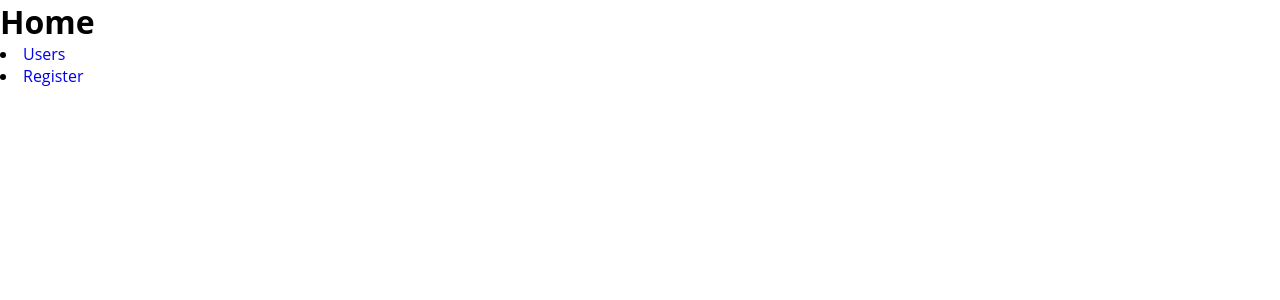
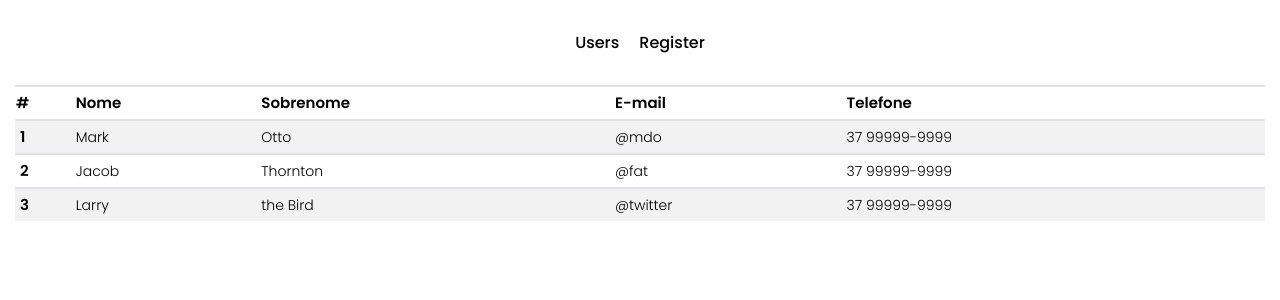
Before and after one commit to michelluiss/listing-users-vue, a Vue app: page / in a window 1280 px wide. Shown: the top 300 px of the page. Built offline with nearby package versions, Linux system fonts and the light colour scheme.

Commit message:
layout e estilo de listagem de usuários

```diff
--- a/src/App.vue
+++ b/src/App.vue
@@ -13,6 +13,6 @@ export default {
 </script>
 
 <style lang="scss">
-@import url('https://fonts.googleapis.com/css2?family=Lato:ital,wght@0,300;0,400;0,700;1,300;1,400;1,700&display=swap');
+@import url('https://fonts.googleapis.com/css2?family=Poppins:ital,wght@0,300;0,400;0,500;0,600;1,300;1,400;1,500;1,600&display=swap');
 @import "./assets/sass/style.scss";
 </style>
--- a/src/assets/sass/base/_base.scss
+++ b/src/assets/sass/base/_base.scss
@@ -5,7 +5,7 @@ html,body {
   text-rendering: optimizeLegibility;
   min-height: 100vh;
   margin: 0;
-  font-family: 'Open Sans', sans-serif;
+  font-family: 'Poppins', sans-serif;
   position: relative;
   @media (max-width: 991.98px) {
     font-size: 15px;
--- a/src/assets/sass/componets/_header.scss
+++ b/src/assets/sass/componets/_header.scss
@@ -0,0 +1,24 @@
+.header {
+  margin-top: gr(30);
+  ul {
+    display: flex;
+    align-items: center;
+    justify-content: center;
+    list-style: none;
+    padding: 0;
+    margin: 0;
+    .item-nav {
+      margin: 0 10px;
+      a {
+        font-size: gr(16);
+        font-family: 'Poppins', sans-serif;
+        font-weight: 500;
+        color: #000;
+        transition: all linear 0.3s;
+        &:hover {
+          color: #283e99;
+        }
+      }
+    }
+  }
+}
--- /dev/null
+++ b/src/assets/sass/componets/user/_list.scss
@@ -0,0 +1,41 @@
+.list {
+  margin-top: gr(30);
+  .table {
+    width: 100%;
+    text-align: left;
+    border-collapse: collapse;
+    thead {
+      tr {
+        padding: 5px 0;
+        th {
+          font-size: gr(15);
+          font-weight: 600;
+          line-height: 30px;
+          border-top: 2px solid #dee2e6;
+        }
+      }
+    }
+    tbody {
+      tr {
+        transition: all linear 0.2s;
+        td, th {
+          font-size: gr(14);
+          font-weight: 300;
+          line-height: 30px;
+          border-top: 2px solid #dee2e6;
+        }
+        th {
+          font-size: gr(15);
+          padding-left: 5px;
+          font-weight: 600;
+        }
+        &:nth-of-type(odd) {
+          background-color: rgba(0,0,0,.05);
+        }
+        &:hover {
+          background: #e3e3e6;
+        }
+      }
+    }
+  }
+}
--- a/src/assets/sass/style.scss
+++ b/src/assets/sass/style.scss
@@ -3,6 +3,10 @@
 @import "base/mixins";
 @import "base/base";
 
+/*** views ***/
+@import "views/list-users";
+
 /*** components ***/
 
 @import "./componets/header";
+@import "./componets/user/list";
--- /dev/null
+++ b/src/assets/sass/views/_list-users.scss
@@ -0,0 +1,3 @@
+.list-users-page {
+
+}
--- /dev/null
+++ b/src/components/header.vue
@@ -0,0 +1,21 @@
+<template>
+  <div class="header">
+    <ul>
+      <li class="item-nav">
+        <router-link :to="{ name: 'listUsers' }">Users</router-link>
+      </li>
+      <li class="item-nav">
+        <router-link :to="{ name: 'registerUser' }">Register</router-link>
+      </li>
+    </ul>
+  </div>
+</template>
+
+<script>
+export default {
+  name: 'Header',
+  props: {
+    msg: String
+  }
+}
+</script>
--- /dev/null
+++ b/src/components/user/list.vue
@@ -0,0 +1,49 @@
+<template>
+  <div class="list">
+    <table class="table table-striped">
+      <thead>
+        <tr>
+          <th scope="col">#</th>
+          <th scope="col">Nome</th>
+          <th scope="col">Sobrenome</th>
+          <th scope="col">E-mail</th>
+          <th scope="col">Telefone</th>
+        </tr>
+      </thead>
+      <tbody>
+        <tr>
+          <th scope="row">1</th>
+          <td>Mark</td>
+          <td>Otto</td>
+          <td>@mdo</td>
+          <td>37 99999-9999</td>
+        </tr>
+        <tr>
+          <th scope="row">2</th>
+          <td>Jacob</td>
+          <td>Thornton</td>
+          <td>@fat</td>
+          <td>37 99999-9999</td>
+        </tr>
+        <tr>
+          <th scope="row">3</th>
+          <td>Larry</td>
+          <td>the Bird</td>
+          <td>@twitter</td>
+          <td>37 99999-9999</td>
+        </tr>
+      </tbody>
+    </table>
+  </div>
+</template>
+
+<script>
+export default {
+  name: 'Home',
+  components: {
+  },
+  props: {
+    msg: String
+  }
+}
+</script>
--- a/src/views/ListUser.vue
+++ b/src/views/ListUser.vue
@@ -1,18 +1,22 @@
 <template>
-  <div class="hello">
-    <h1>Home</h1>
-    <li class="item-nav">
-      <router-link :to="{ name: 'listUsers' }">Users</router-link>
-    </li>
-    <li class="item-nav">
-      <router-link :to="{ name: 'registerUser' }">Register</router-link>
-    </li>
+  <div class="list-users-page">
+    <div class="container">
+      <Header></Header>
+      <List></List>
+    </div>
   </div>
 </template>
 
 <script>
+import Header from '../components/header'
+import List from '../components/user/list'
+
 export default {
   name: 'Home',
+  components: {
+    Header,
+    List
+  },
   props: {
     msg: String
   }
```
